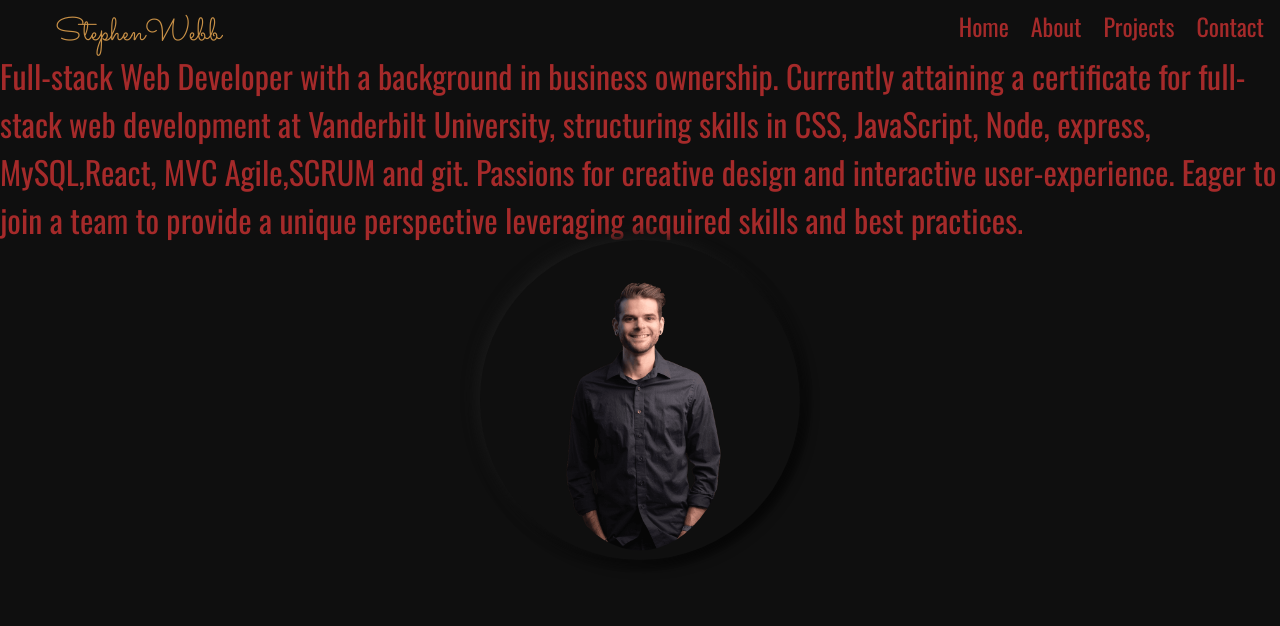
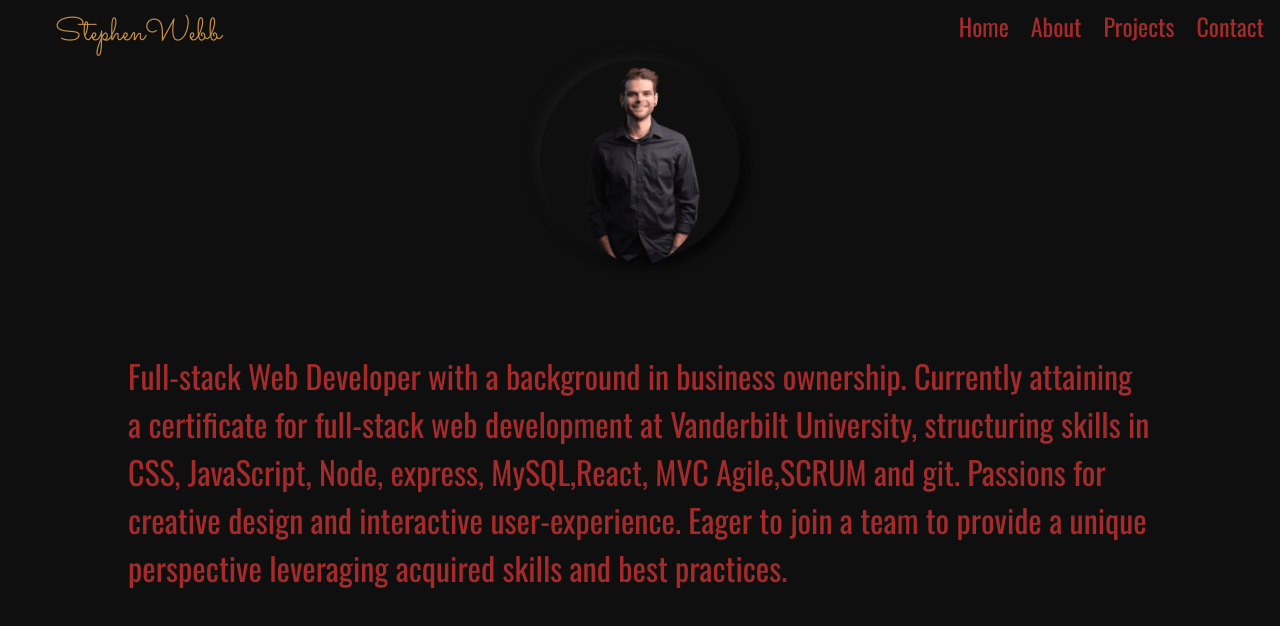
Before and after one commit to stevie2codes/React-portfolio, a React (Create React App) app: page /About in a window 1280 px wide. Shown: the top 626 px of the page. Built offline with nearby package versions, Linux system fonts and the light colour scheme.

Commit message:
finished up home page and fixed up projects and about

```diff
--- a/src/App.css
+++ b/src/App.css
@@ -21,23 +21,34 @@
 }
 
 .card-body {
+  border-bottom-right-radius: 20px;
+  border-bottom-left-radius: 20px;
   background-color: rgb(15, 15, 15);
   color: white;
   font-family: "Oswald", sans-serif;
 }
 .card {
-  border: 1px solid rgb(201, 145, 71);
-  box-shadow: -4px -4px 14px rgb(0, 0, 0), 4px 4px 14px rgb(0, 0, 0);
+  border: 4px solid brown;
+
+  border-radius: 25px;
+  box-shadow: -4px -4px 14px rgb(34, 34, 34), 4px 4px 14px rgb(0, 0, 0);
   display: flex;
   margin: 20px auto;
   justify-content: center;
   text-align: center;
+  max-height: 100vh;
 }
-
+.card img {
+  border-top-left-radius: 20px;
+  border-top-right-radius: 20px;
+}
+#quoteDiv {
+  border: 4px solid black;
+}
 .gitIcon,
 .linkIcon {
-  margin: 20px;
-  color: brown;
+  margin: 10px;
+  color: rgb(201, 145, 71);
 }
 .gitIcon:hover,
 .linkIcon:hover {
@@ -45,6 +56,5 @@
 }
 .cardContainer {
   max-width: 80vw;
-
   margin: 0 auto;
 }
--- a/src/App.js
+++ b/src/App.js
@@ -1,7 +1,6 @@
 import React from "react";
 import "./App.css";
 import { BrowserRouter, Route, Link } from "react-router-dom";
-// import Home from "./components/main";
 import Projects from "./components/projects";
 import Contact from "./components/contact";
 import About from "./components/about/about";
--- a/src/components/about/about.css
+++ b/src/components/about/about.css
@@ -4,26 +4,34 @@
   position: absolute;
   transform: translate(-50%, -50%);
   left: 50%;
-  top: 50%;
+  top: 20%;
   border-radius: 50%;
-  width: 40vh;
-  height: 40vh;
+  width: 25vh;
+  height: 25vh;
   background-color: rgb(15, 15, 15);
   box-shadow: -4px -4px 14px rgb(26, 26, 26), 4px 4px 14px rgb(0, 0, 0);
 }
 
 .portPic {
-  width: 190px;
+  width: 140px;
   position: absolute;
   transform: translate(-50%, -50%);
   left: 50%;
-  top: 51%;
+  top: 20%;
   border-radius: 50%;
 }
 
+.aboutText {
+  position: absolute;
+  transform: translate(-50%, -50%);
+  left: 50%;
+  top: 60%;
+
+  width: 80%;
+}
 .brand-state {
-  font-size: 4vh;
-  min-width: 30%;
+  font-size: 2.5vmax;
+
   color: brown;
   font-family: "Oswald", sans-serif;
 }
--- a/src/components/about/about.js
+++ b/src/components/about/about.js
@@ -10,14 +10,17 @@
         className="portPic"
         alt="pic"
       />
-      <p class="brand-state">
-        Full-stack Web Developer with a background in business ownership.
-        Currently attaining a certificate for full-stack web development at
-        Vanderbilt University, structuring skills in CSS, JavaScript, Node,
-        express, MySQL,React, MVC Agile,SCRUM and git. Passions for creative
-        design and interactive user-experience. Eager to join a team to provide
-        a unique perspective leveraging acquired skills and best practices.
-      </p>
+      <div className="aboutText">
+        <p className="brand-state">
+          Full-stack Web Developer with a background in business ownership.
+          Currently attaining a certificate for full-stack web development at
+          Vanderbilt University, structuring skills in CSS, JavaScript, Node,
+          express, MySQL,React, MVC Agile,SCRUM and git. Passions for creative
+          design and interactive user-experience. Eager to join a team to
+          provide a unique perspective leveraging acquired skills and best
+          practices.
+        </p>
+      </div>
     </div>
   );
 }
--- a/src/components/home/home.css
+++ b/src/components/home/home.css
@@ -28,26 +28,28 @@
   font-size: 4vh;
   color: rgb(201, 145, 71);
   font-family: "Oswald", sans-serif;
-  line-height: 22;
+  line-height: 10;
 
   letter-spacing: 2.3vw;
 }
 @media only screen and (max-width: 600px) {
   .devText {
-    line-height: 15;
+    line-height: 14;
+  }
+}
+@media only screen and (max-width: 600px) {
+  .designText {
+    margin-top: -20px;
   }
 }
 
 .homeIconList {
-  position: relative;
-  width: auto;
-  bottom: 200px;
+  justify-content: center;
 }
 
 @media only screen and (max-width: 600px) {
   .homeIconList {
-    bottom: -100px;
-    left: -100px;
+    margin-top: 200px;
   }
 }
 .GitHubIcon,
--- a/src/components/home/homeContent.js
+++ b/src/components/home/homeContent.js
@@ -7,9 +7,10 @@
 const HomeContent = props => {
   const styles = {
     fontSize: "8vh",
+    display: "block",
     margin: 10,
     backgroundColor: "rgb(15, 15, 15)",
-    boxShadow: `-4px -4px 14px rgb(26, 26, 26), 4px 4px 14px rgb(0, 0, 0)`,
+    boxShadow: `-4px -4px 14px rgb(33, 33, 33), 4px 4px 14px rgb(0, 0, 0)`,
     padding: "10",
     borderRadius: `50%`
   };
@@ -23,7 +24,7 @@
             <h1 className="devText animated slideInRight slow">DEVELOPER</h1>
           </div>
         </div>
-        <div className="homeIconList d-flex mr-5  justify-content-end ">
+        <div className="homeIconList d-flex  ">
           <a href="https://github.com/stevie2codes">
             <GitHubIcon style={styles} className="GitHubIcon" />
           </a>
--- a/src/components/projects.js
+++ b/src/components/projects.js
@@ -20,7 +20,6 @@
             <p className="card-text">
               <a href="https://github.com/stevie2codes/React-Employee-Directory">
                 <GitHubIcon className="gitIcon" />
-                <span className="gitLink">Repo</span>
               </a>
 
               <ExitToAppIcon className="linkIcon" />
@@ -63,12 +62,10 @@
         <div className="card ">
           <div
             className="card-body"
+            id="quoteDiv"
             style={{ backgroundColor: "brown", color: "black" }}
           >
             <p className="card-text">"Dream, Design , Create"</p>
-            <p className="card-text">
-              <small className="text-muted">Last updated 3 mins ago</small>
-            </p>
           </div>
         </div>
         <div className="card">
@@ -101,7 +98,6 @@
             <p className="card-text">
               <a href="https://github.com/stevie2codes/React-Employee-Directory">
                 <GitHubIcon className="gitIcon" />
-                <span className="gitLink">Repo</span>
               </a>
 
               <ExitToAppIcon className="linkIcon" />
```
